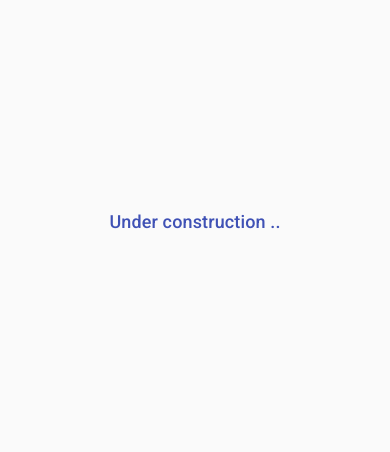
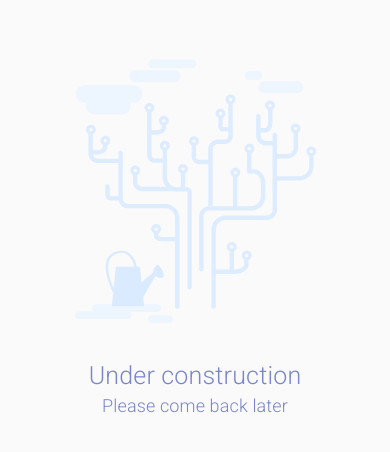
Before and after one commit to alexander-trishin/introverse-ui, a React (Create React App) app: page / in a window 390 px wide. Shown: the part 200-652 px from the top of the page. Built offline with nearby package versions, Linux system fonts and the light colour scheme.

Commit message:
update "home" and "not-found" pages

```diff
--- a/src/pages/HomePage/HomePage.tsx
+++ b/src/pages/HomePage/HomePage.tsx
@@ -1,14 +1,15 @@
 import React from 'react';
 import { useTranslation } from 'react-i18next';
-import { Box, Typography } from '@material-ui/core';
+import { Box, Typography, useMediaQuery } from '@material-ui/core';
+import { useTheme } from '@material-ui/core/styles';
+
+import { UnderConstructionIcon } from 'components/Icons';
 
 const HomePage = () => {
     const { t } = useTranslation();
-    const [ellipsis, setEllipsis] = React.useState('.');
 
-    React.useEffect(() => {
-        setTimeout(() => setEllipsis(ellipsis.length < 3 ? ellipsis + '.' : '.'), 1000);
-    }, [ellipsis]);
+    const theme = useTheme();
+    const sm = useMediaQuery(theme.breakpoints.down('sm'));
 
     return (
         <Box
@@ -22,9 +23,21 @@ const HomePage = () => {
             justifyContent="center"
             flexDirection="column"
         >
-            <Typography variant="h6" color="primary">
-                {t('under-construction')} {ellipsis}
-            </Typography>
+            <Box height={sm ? '40%' : '70%'} width="90%">
+                <Box height="100% !important" width="100% !important" clone>
+                    <UnderConstructionIcon />
+                </Box>
+            </Box>
+            <Box color="primary.light" clone>
+                <Typography align="center" variant={sm ? 'h4' : 'h3'}>
+                    <Box fontWeight="fontWeightLight">{t('under-construction')}</Box>
+                </Typography>
+            </Box>
+            <Box color="primary.light" fontWeight="light" clone>
+                <Typography align="center" variant={sm ? 'h6' : 'h5'}>
+                    <Box fontWeight="fontWeightLight">{t('come-later')}</Box>
+                </Typography>
+            </Box>
         </Box>
     );
 };
--- a/src/pages/NotFoundPage/NotFoundPage.tsx
+++ b/src/pages/NotFoundPage/NotFoundPage.tsx
@@ -1,12 +1,19 @@
 import React from 'react';
 import { useHistory } from 'react-router-dom';
 import { useTranslation } from 'react-i18next';
-import { Typography, Box, Button } from '@material-ui/core';
+
+import { Typography, Box, Button, useMediaQuery } from '@material-ui/core';
 import { ArrowBack, Home } from '@material-ui/icons';
+import { useTheme } from '@material-ui/core/styles';
+
+import { NotFoundIcon } from 'components/Icons';
 
 const NotFoundPage = () => {
     const history = useHistory();
     const { t } = useTranslation();
+
+    const theme = useTheme();
+    const xs = useMediaQuery(theme.breakpoints.down('xs'));
 
     const goBack = () => history.goBack();
     const goHome = () => history.replace('/');
@@ -23,20 +30,36 @@ const NotFoundPage = () => {
             justifyContent="center"
             flexDirection="column"
         >
-            <Typography variant="h1" color="secondary">
-                404
-            </Typography>
-            <Typography variant="h5" color="textSecondary">
-                {t('page-not-found')}: {history.location.pathname}
-            </Typography>
-            <Box p={2}>
-                <Box display="inline" m={2}>
-                    <Button startIcon={<ArrowBack />} variant="outlined" onClick={goBack}>
+            <Box height={xs ? '25%' : '45%'} width="90%" marginBottom={4}>
+                <Box height="100% !important" width="100% !important" clone>
+                    <NotFoundIcon />
+                </Box>
+            </Box>
+            <Box color="primary.light" clone>
+                <Typography align="center" variant={xs ? 'h4' : 'h3'}>
+                    {t('page-not-found')}: {history.location.pathname}
+                </Typography>
+            </Box>
+            <Box p={2} display="flex">
+                <Box m={2} whiteSpace="nowrap">
+                    <Button
+                        startIcon={<ArrowBack />}
+                        color="primary"
+                        variant="outlined"
+                        onClick={goBack}
+                        size={xs ? 'small' : 'medium'}
+                    >
                         {t('go-back')}
                     </Button>
                 </Box>
-                <Box display="inline" m={2}>
-                    <Button startIcon={<Home />} variant="outlined" onClick={goHome}>
+                <Box m={2} whiteSpace="nowrap">
+                    <Button
+                        startIcon={<Home />}
+                        color="primary"
+                        variant="outlined"
+                        onClick={goHome}
+                        size={xs ? 'small' : 'medium'}
+                    >
                         {t('go-home')}
                     </Button>
                 </Box>
```
Also changed, not shown: 1 other file (tests, documents, lock files or other folders).
